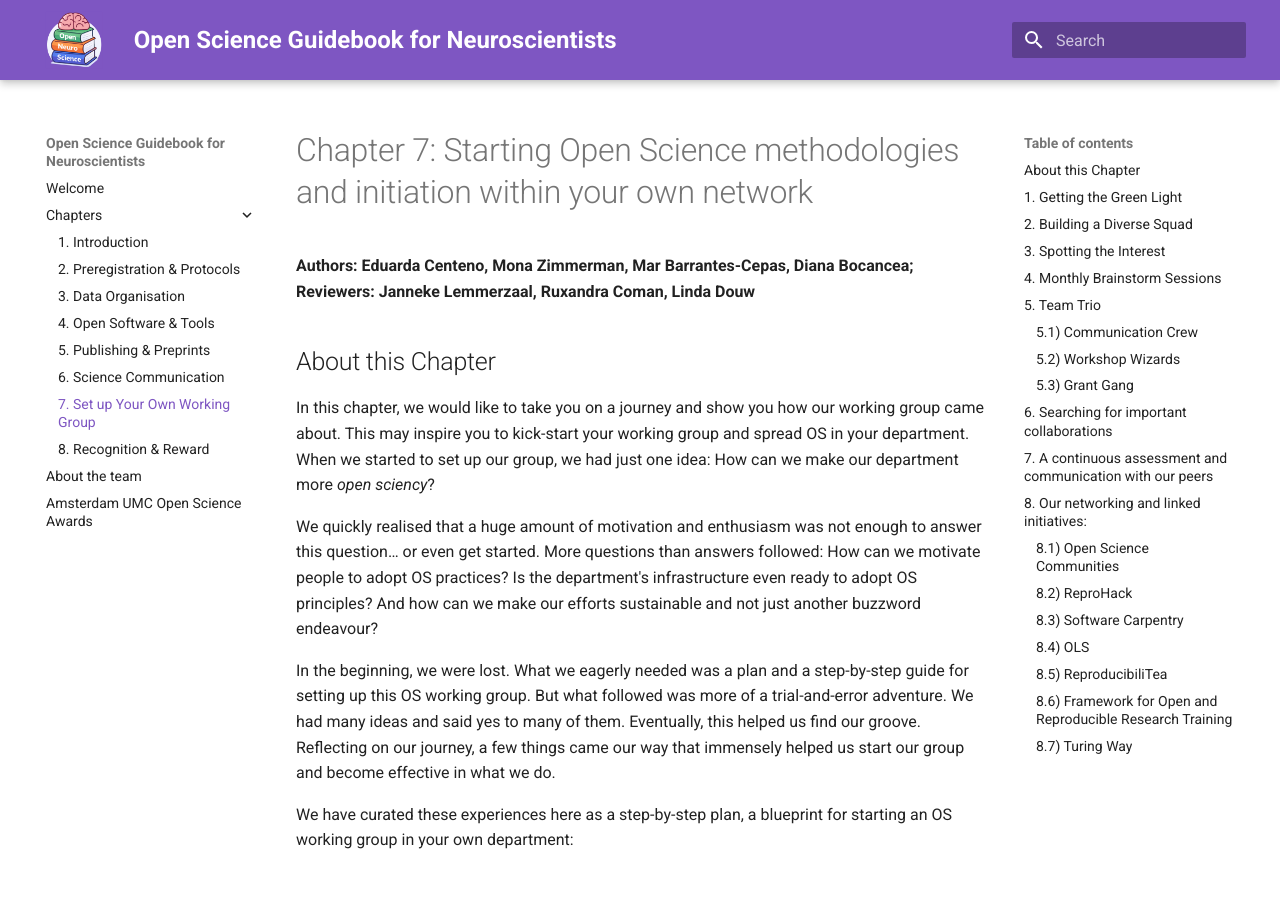
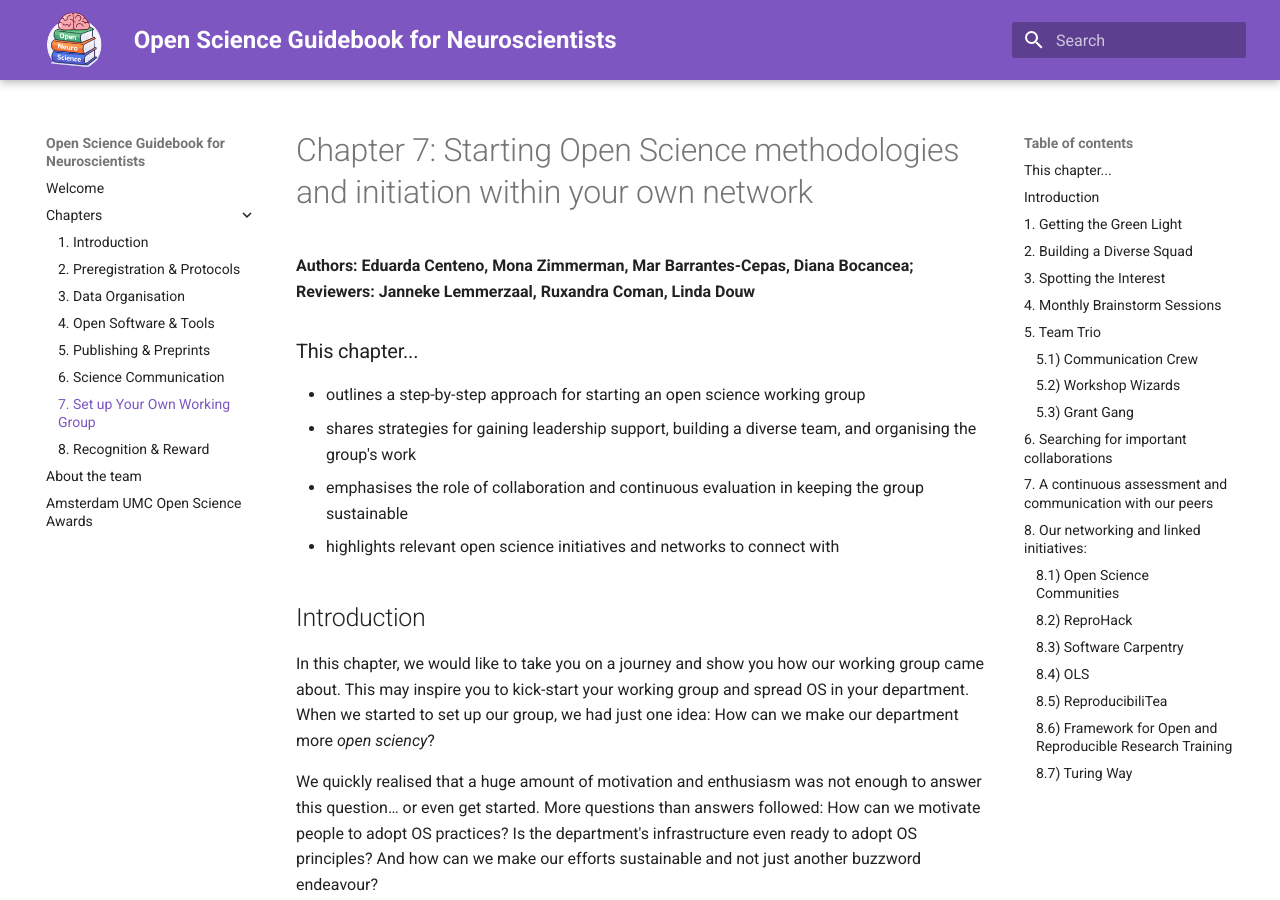
Before and after one commit to ANW-Open-Science/Open-Science-Guidebook-for-Neuroscientists, an MkDocs documentation site: the page built from docs/tabs/7-create_open_science_working_group.md, in a window 1280 px wide and 900 px high. Built offline with MkDocs 1.6.1 and Material for MkDocs 9.7.7, drawn with Linux system fonts in a browser that asks for light colours.

Commit message:
Added bullet points ch7

```diff
--- a/docs/tabs/7-create_open_science_working_group.md
+++ b/docs/tabs/7-create_open_science_working_group.md
@@ -2,7 +2,13 @@
 
 **Authors: Eduarda Centeno, Mona Zimmerman, Mar Barrantes-Cepas, Diana Bocancea; Reviewers: Janneke Lemmerzaal, Ruxandra Coman, Linda Douw**
 
-## About this Chapter
+### This chapter...
+- outlines a step-by-step approach for starting an open science working group
+- shares strategies for gaining leadership support, building a diverse team, and organising the group's work
+- emphasises the role of collaboration and continuous evaluation in keeping the group sustainable
+- highlights relevant open science initiatives and networks to connect with
+
+## Introduction
 In this chapter, we would like to take you on a journey and show you how our working group came about. This may inspire you to kick-start your working group and spread OS in your department. When we started to set up our group, we had just one idea: How can we make our department more *open sciency*?
 
 We quickly realised that a huge amount of motivation and enthusiasm was not enough to answer this question… or even get started. More questions than answers followed: How can we motivate people to adopt OS practices? Is the department's infrastructure even ready to adopt OS principles? And how can we make our efforts sustainable and not just another buzzword endeavour?
```
